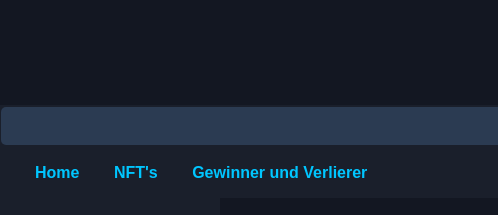
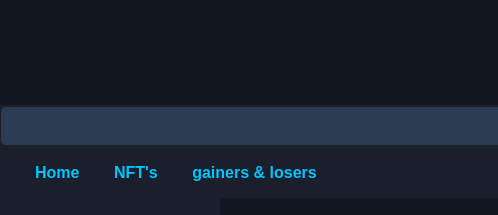
Before and after one commit to tschunusii/Yup, a website: page pages/portfolio.html in a window 1280 px wide. Shown: the top 215 px of the page, 0-498 px from the left. Drawn offline with Linux system fonts and the light colour scheme; no server answers; files whose address does not match are found by name.

Commit message:
Update portfolio.html

```diff
--- a/pages/portfolio.html
+++ b/pages/portfolio.html
@@ -32,7 +32,7 @@
         <div class="nav-left">
             <a href="../index.html">Home</a>
             <a href="../pages/nft.html">NFT's</a>
-            <a href="../pages/gainers-losers.html">Gewinner und Verlierer</a>
+            <a href="../pages/gainers-losers.html">gainers & losers</a>
         </div>
         <div class="nav-right">
             <a href="../pages/portfolio.html">Portfolio</a>
```
